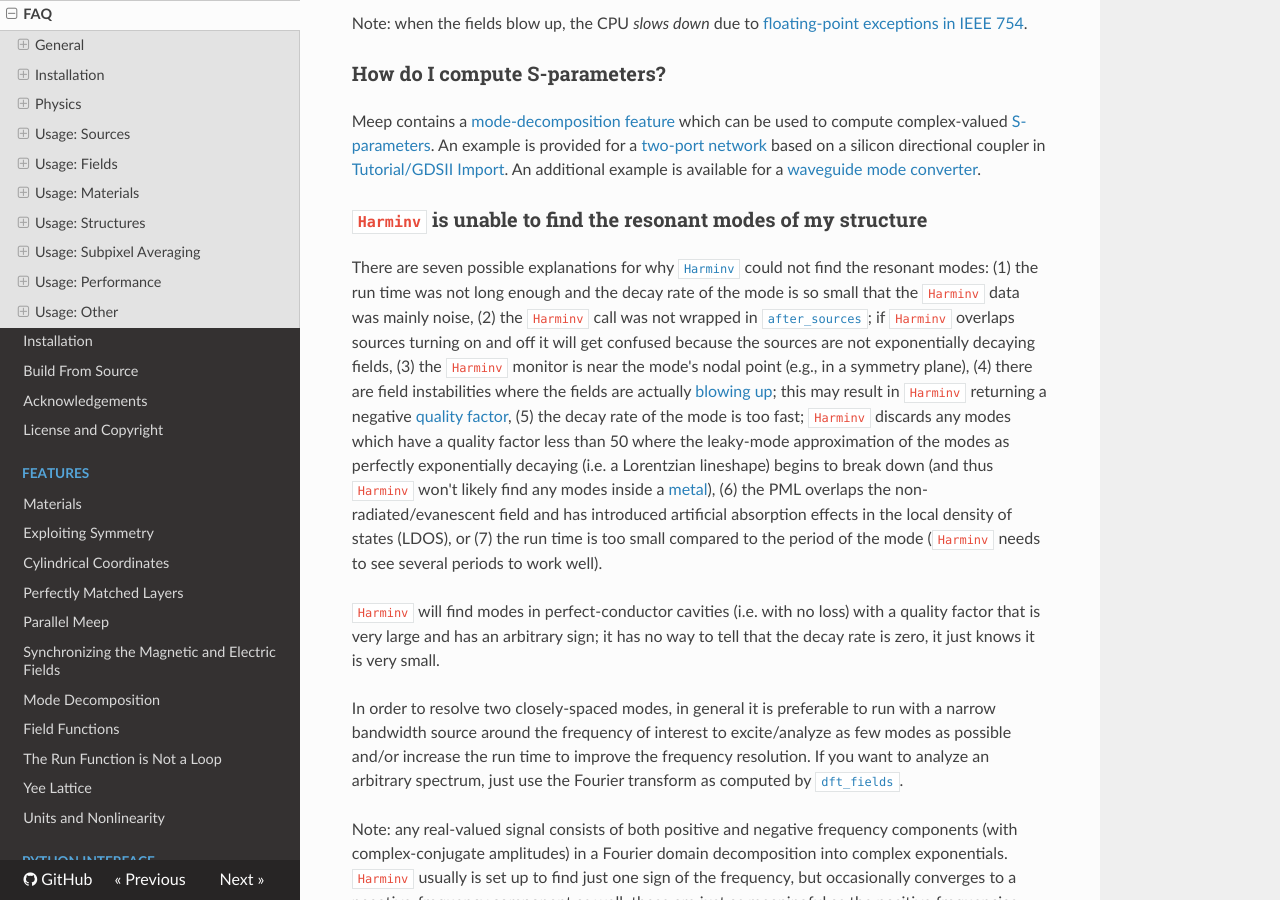
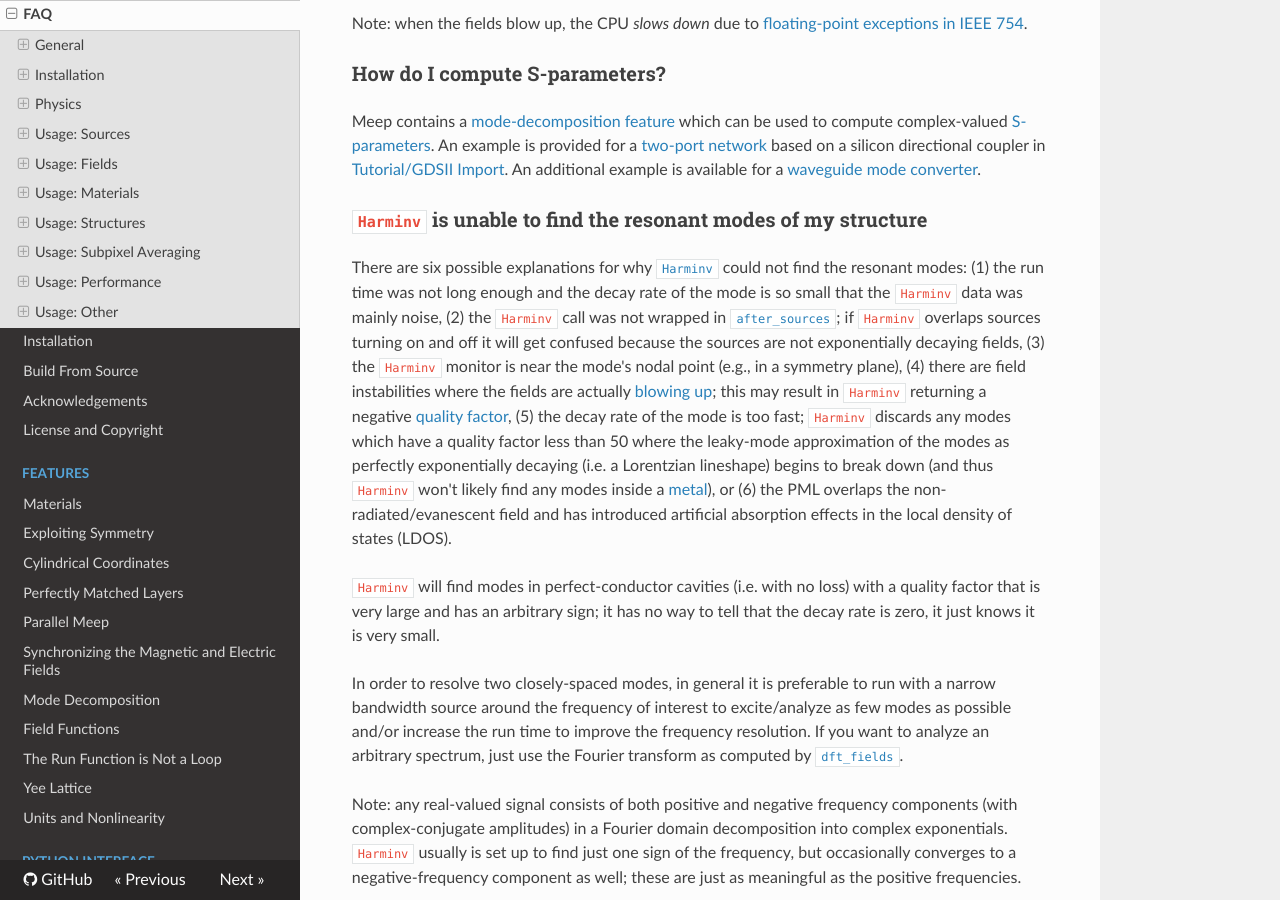
Before and after one commit to NanoComp/meep, an MkDocs documentation site: the page built from doc/docs/FAQ.md, in a window 1280 px wide and 900 px high, scrolled down 10048 px. Built offline with MkDocs 1.6.1, drawn with Linux system fonts in a browser that asks for light colours; nearby versions of some CDN libraries; formulas are drawn with MathJax 3; old or Windows-style settings are respelled for this version of MkDocs.

Commit message:
harminv fix

```diff
--- a/doc/docs/FAQ.md
+++ b/doc/docs/FAQ.md
@@ -183,7 +183,7 @@ Meep contains a [mode-decomposition feature](Mode_Decomposition.md) which can be
 
 ### `Harminv` is unable to find the resonant modes of my structure
 
-There are seven possible explanations for why [`Harminv`](Python_User_Interface.md#harminv) could not find the resonant modes: (1) the run time was not long enough and the decay rate of the mode is so small that the `Harminv` data was mainly noise, (2) the `Harminv` call was not wrapped in [`after_sources`](Python_User_Interface.md#controlling-when-a-step-function-executes); if `Harminv` overlaps sources turning on and off it will get confused because the sources are not exponentially decaying fields, (3) the `Harminv` monitor is near the mode's nodal point (e.g., in a symmetry plane), (4) there are field instabilities where the fields are actually [blowing up](#why-are-the-fields-blowing-up-in-my-simulation); this may result in `Harminv` returning a negative [quality factor](https://en.wikipedia.org/wiki/Q_factor), (5) the decay rate of the mode is too fast; `Harminv` discards any modes which have a quality factor less than 50 where the leaky-mode approximation of the modes as perfectly exponentially decaying (i.e. a Lorentzian lineshape) begins to break down (and thus `Harminv` won't likely find any modes inside a [metal](Materials.md#material-dispersion)), (6) the PML overlaps the non-radiated/evanescent field and has introduced artificial absorption effects in the local density of states (LDOS), or (7) the run time is too small compared to the period of the mode (`Harminv` needs to see several periods to work well).
+There are six possible explanations for why [`Harminv`](Python_User_Interface.md#harminv) could not find the resonant modes: (1) the run time was not long enough and the decay rate of the mode is so small that the `Harminv` data was mainly noise, (2) the `Harminv` call was not wrapped in [`after_sources`](Python_User_Interface.md#controlling-when-a-step-function-executes); if `Harminv` overlaps sources turning on and off it will get confused because the sources are not exponentially decaying fields, (3) the `Harminv` monitor is near the mode's nodal point (e.g., in a symmetry plane), (4) there are field instabilities where the fields are actually [blowing up](#why-are-the-fields-blowing-up-in-my-simulation); this may result in `Harminv` returning a negative [quality factor](https://en.wikipedia.org/wiki/Q_factor), (5) the decay rate of the mode is too fast; `Harminv` discards any modes which have a quality factor less than 50 where the leaky-mode approximation of the modes as perfectly exponentially decaying (i.e. a Lorentzian lineshape) begins to break down (and thus `Harminv` won't likely find any modes inside a [metal](Materials.md#material-dispersion)), or (6) the PML overlaps the non-radiated/evanescent field and has introduced artificial absorption effects in the local density of states (LDOS).
 
 `Harminv` will find modes in perfect-conductor cavities (i.e. with no loss) with a quality factor that is very large and has an arbitrary sign; it has no way to tell that the decay rate is zero, it just knows it is very small.
 
```
